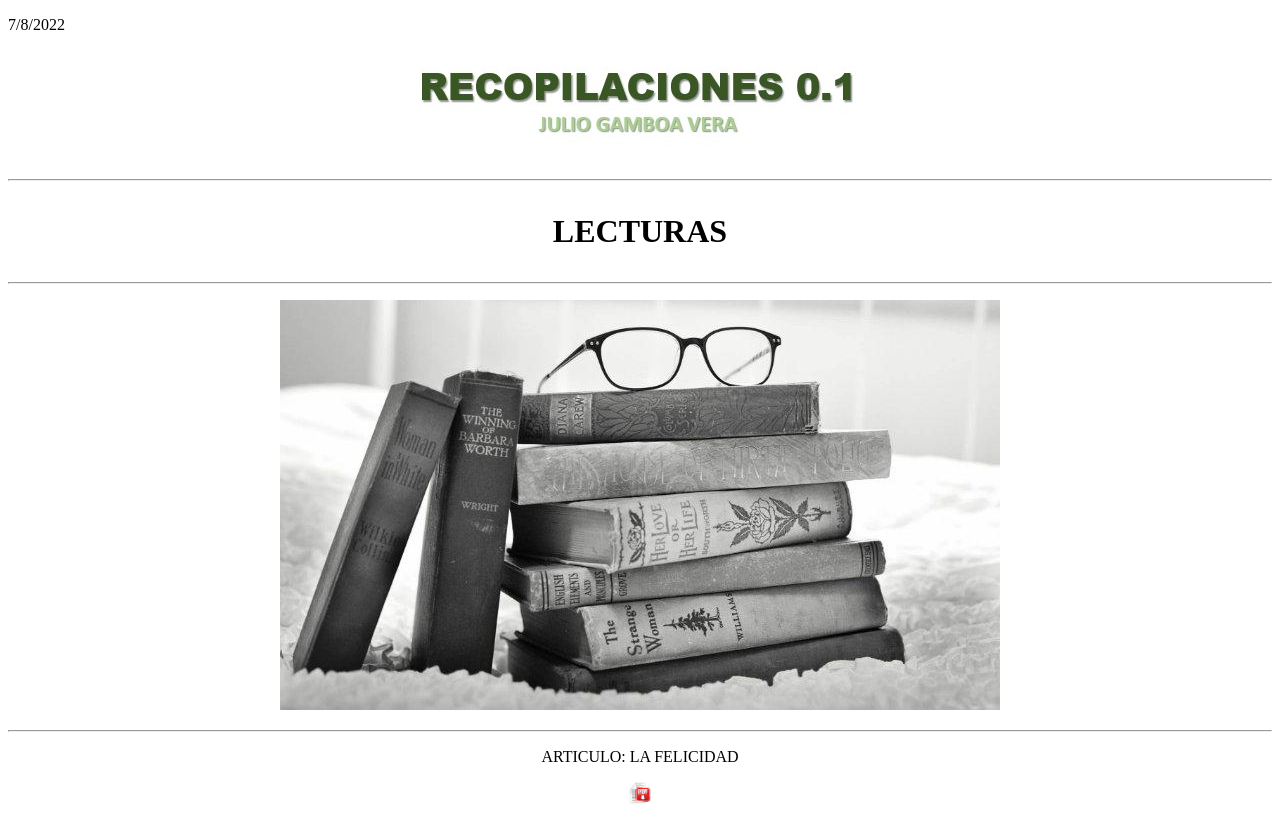
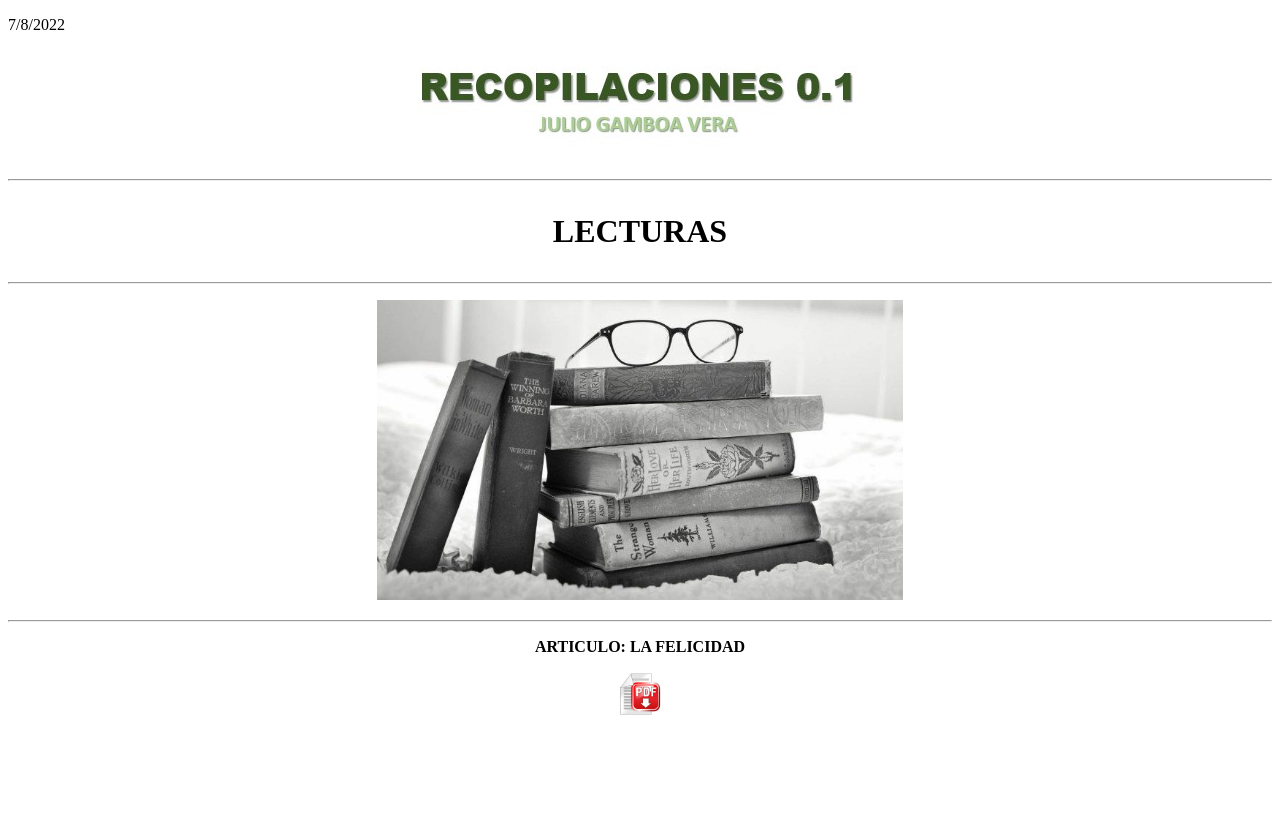
Before and after one commit to JulioGamboaVera/LecturaVirtual, a plain HTML site: page index.HTML in a window 1280 px wide. After the commit the page ends 800 px from the top, so only its background shows below. Drawn offline with Linux system fonts and the light colour scheme.

Commit message:
Add files via upload

```diff
--- a/index.HTML
+++ b/index.HTML
@@ -27,14 +27,14 @@
      <h1><p style="text-align:center;">LECTURAS</p></h1>
      <hr>
       <p style="text-align:center;">
-        <img src="recopilacion.jpg" />
+        <img src="recopilacion.jpg" style="height:300px;with:400px;border-width:0ox;"/>
       </p>
       <hr>
 
      <main>
 
-      <center><p>ARTICULO: LA FELICIDAD</center>
-     <center><a href="https://drive.google.com/file/d/1tw83h5qO2Ll4bedNi-nKWq-U1nbb5oBU/view?usp=sharing" target="_blank"><img src="pdf.jpg" style="height:22px;with:22px;border-width:0ox;"/></a></center>
+      <center><p><b>ARTICULO: LA FELICIDAD</b></center>
+     <center><a href="https://drive.google.com/file/d/1tw83h5qO2Ll4bedNi-nKWq-U1nbb5oBU/view?usp=sharing" target="_blank"><img src="pdf.jpg" style="height:44px;with:44px;border-width:0ox;"/></a></center>
     </p>
 
      </main>
```
